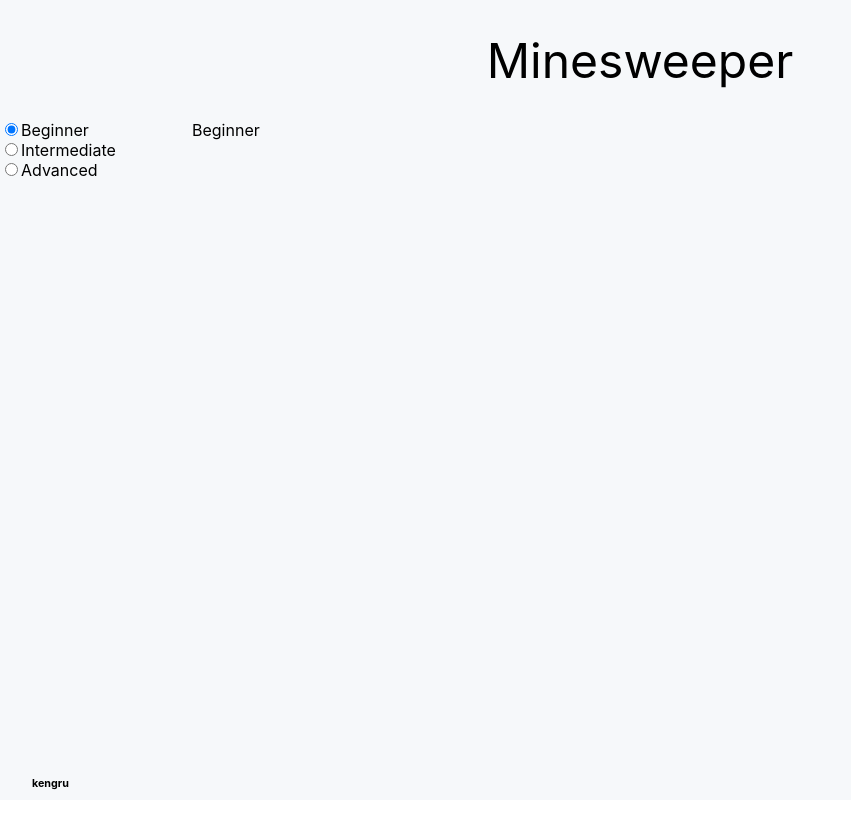
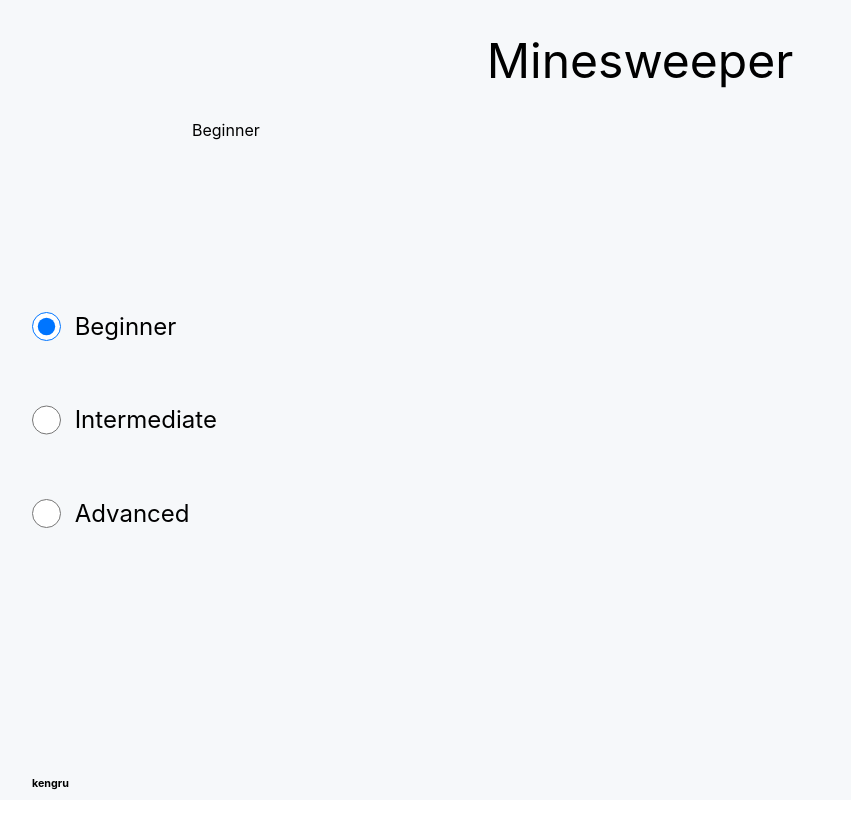
Before and after one commit to kengru/minesweeper, a React (Create React App) app: page / in a window 1280 px wide. Shown: the top 828 px of the page, without its empty margins (0-851 px from the left). Built offline with nearby package versions, Linux system fonts and the light colour scheme.

Commit message:
Half styling the settings.

```diff
--- a/src/components/Settings/index.tsx
+++ b/src/components/Settings/index.tsx
@@ -7,33 +7,62 @@ const styles = StyleSheet.create({
   settings: {
     height: "100%",
     width: "15%"
-  }
+  },
+  form: {
+    display: "flex",
+    height: "100%",
+    marginLeft: "2em",
+    flexDirection: "column",
+    justifyContent: "center",
+    alignItems: "flex-start"
+  },
+  radio: {
+    margin: "2em 0em 2em 0em"
+  },
+  radioLabel: {
+    display: "flex",
+    alignItems: "center",
+    fontSize: "1.5em"
+  },
+  radioInput: {
+    height: "2.2em",
+    width: "2.2em",
+    margin: "0em 1em 0em 0em"
+  },
 });
 
 interface Props {
   level: Levels;
   changeDifficulty: (level: Levels) => void;
-};
+}
 
 export const Settings = (props: Props) => {
   const onChangeRadio = (event: React.ChangeEvent<HTMLInputElement>) => {
-    props.changeDifficulty(Levels[event.currentTarget.value as keyof typeof Levels]);
-  }
+    props.changeDifficulty(
+      Levels[event.currentTarget.value as keyof typeof Levels]
+    );
+  };
 
   const levels = () => {
-    return Object.values(Levels).map(level => (
-      <div key={level} className="radio">
-        <label>
-          <input type="radio" value={level} checked={props.level === level} onChange={onChangeRadio} />
-            {level}
+    return Object.values(Levels).map((level) => (
+      <div key={level} className={css(styles.radio)}>
+        <label className={css(styles.radioLabel)}>
+          <input
+            type="radio"
+            className={css(styles.radioInput)}
+            value={level}
+            checked={props.level === level}
+            onChange={onChangeRadio}
+          />
+          {level}
         </label>
       </div>
     ));
-  }
+  };
 
   return (
     <div className={css(styles.settings)}>
-      <form>{levels()}</form>
+      <form className={css(styles.form)}>{levels()}</form>
     </div>
-  )
+  );
 };
```
